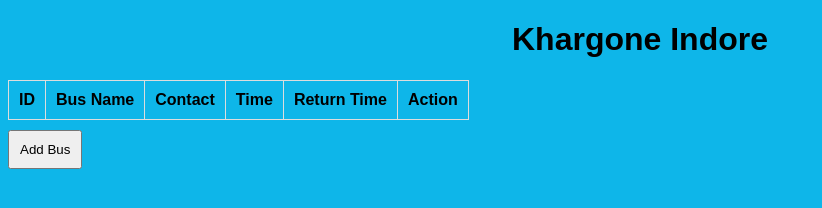
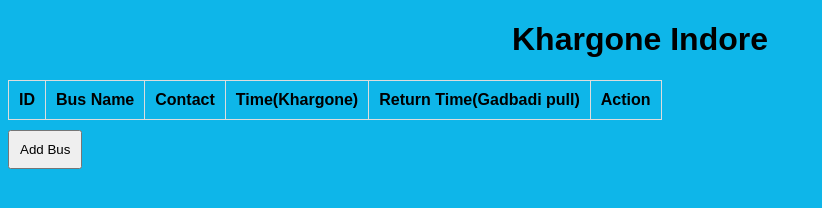
Before and after one commit to Privelepor/Bus, a website: page public/index.html in a window 1280 px wide. Shown: the whole page, without its empty margins (0-822 px from the left). Drawn offline with Linux system fonts and the light colour scheme; no server answers.

Commit message:
index.html

```diff
--- a/public/index.html
+++ b/public/index.html
@@ -19,8 +19,8 @@
         <th>ID</th>
         <th>Bus Name</th>
         <th>Contact</th>
-        <th>Time</th>
-        <th>Return Time</th>
+        <th>Time(Khargone)</th>
+        <th>Return Time(Gadbadi pull)</th>
         <th>Action</th>
       </tr>
     </thead>
```
